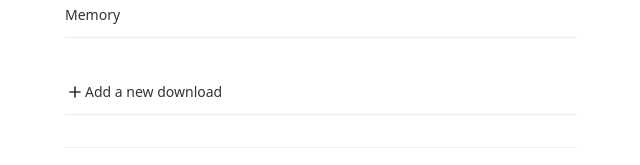
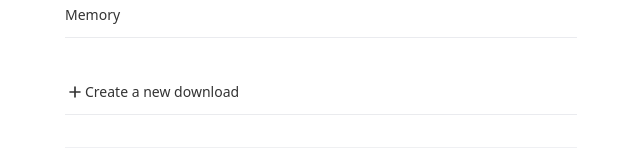
Before and after one commit to Cloudflare233/music, a Next.js app: page / in a window 1280 px wide. Shown: the part 313-478 px from the top of the page, without its empty margins (319-959 px from the left). Built offline with nearby package versions, Linux system fonts and the light colour scheme.

Commit message:
fix vercel deployment 🔧

```diff
--- a/pages/index.js
+++ b/pages/index.js
@@ -77,7 +77,7 @@ export default function Home() {
                 d="M12 6v6m0 0v6m0-6h6m-6 0H6"
               />
             </svg>
-            Add a new download
+            Create a new download
           </>
         )}
         {add === true && (
@@ -121,7 +121,7 @@ export default function Home() {
               <input
                 onChange={(e) => setJSON(e.target.value)}
                 className="bg-white border rounded-lg text-sm focus:outline-none hover:border-zinc-500 focus:border-zinc-600 px-10 py-2 w-full"
-                placeholder="Add your ID"
+                placeholder="Paste the ID here"
               />
             </div>
             <button
```
